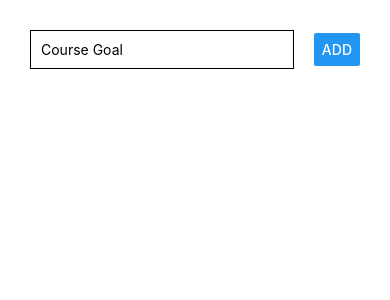
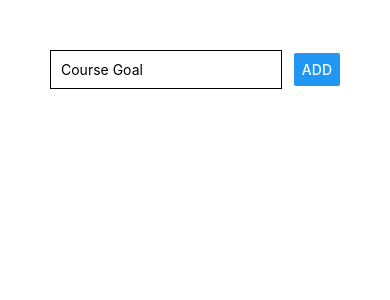
Before and after one commit to ajakcyer/rn-practice, a React Native app: screen / in a window 390 px wide. Shown: the top 300 px of the page. Built offline with nearby package versions, Linux system fonts and the light colour scheme.

Commit message:
removed inline styling on upper level View component and replaced it with the styles object sheet with the key of screen

```diff
--- a/App.js
+++ b/App.js
@@ -10,7 +10,7 @@ import { StyleSheet, Text, View, Button, TextInput } from "react-native";
 export default function App() {
 
   return (
-    <View style={{padding: 30}}>
+    <View style={styles.screen}>
 
       <View style={{flexDirection: 'row', justifyContent: 'space-between', alignItems: 'center'}}>
 
@@ -73,5 +73,7 @@ export default function App() {
 // });
 
 const styles = StyleSheet.create({
-
+  screen: {
+    padding: 50
+  }
 })
```
